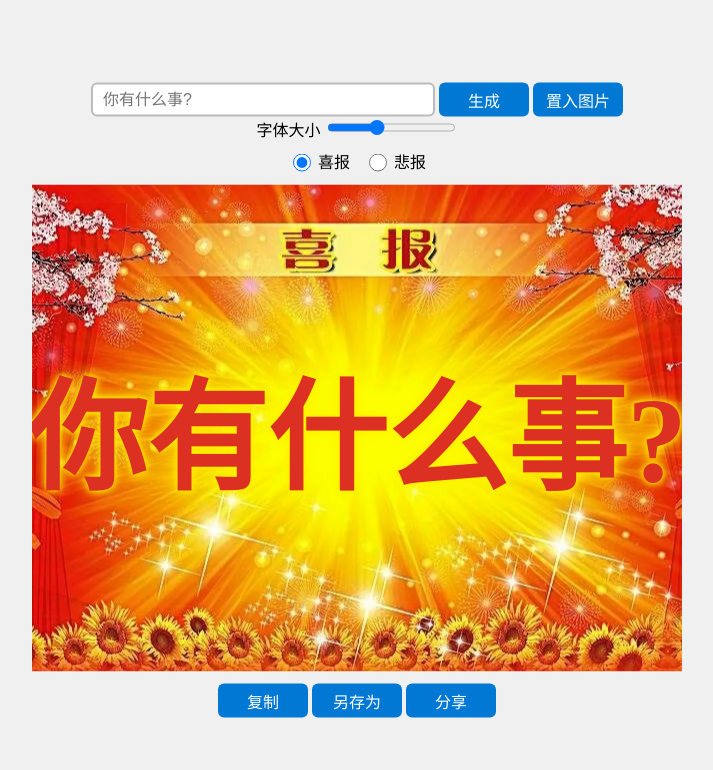
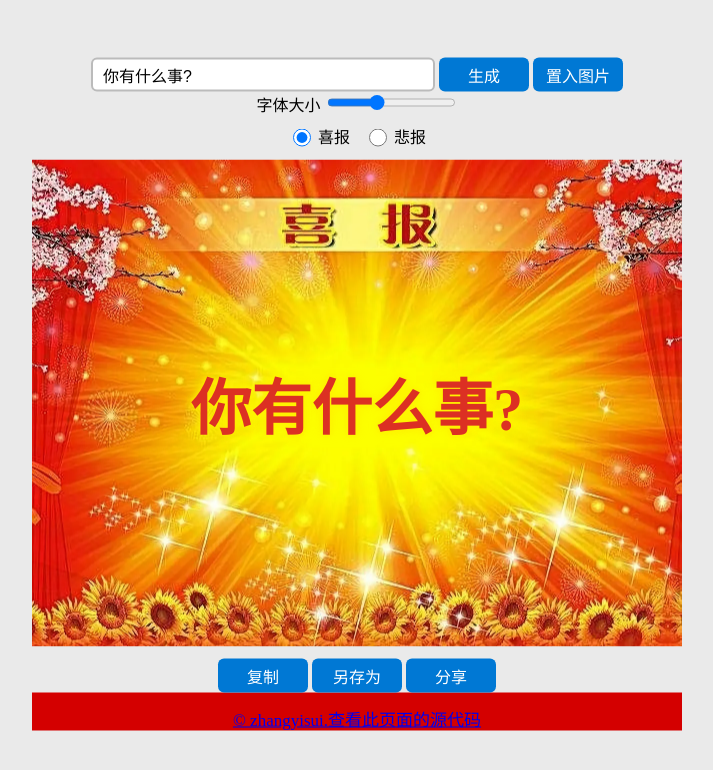
Before and after one commit to zhangyisui/good-news-generator, a plain HTML site: page index.html in a window 1280 px wide. Shown: the whole page, without its empty margins (283-996 px from the left). Drawn offline with Linux system fonts and the light colour scheme.

Commit message:
样式修改

```diff
--- a/index.html
+++ b/index.html
@@ -1,21 +1,20 @@
 <!DOCTYPE html>
 <html lang="zh">
-
   <head>
-	<meta charset="utf-8">
-	<meta name="viewport" content="width=device-width,initial-scale=1">
+    <meta charset="utf-8" />
+    <meta name="viewport" content="width=device-width,initial-scale=1" />
     <title>喜报生成器</title>
-	<link rel="icon" type="x-icon" href="./logo.jpg">
-	<link rel="stylesheet" type="text/css" href="./style.css">
+    <link rel="icon" type="x-icon" href="./logo.jpg" />
+    <link rel="stylesheet" type="text/css" href="./style.css" />
     <script type="text/javascript" src="./script.js"></script>
     <script src="./dom-to-image.min.js"></script>
   </head>
 
   <body>
     <div id="main">
-		<input id="main_context" placeholder="你有什么事?" />
+      <input id="main_context" value="你有什么事?" />
       <button id="main_make">生成</button>
-		<button id="main_makepic">置入图片</button><br>
+      <button id="main_makepic">置入图片</button><br />
       <label for="font-size">字体大小</label>
       <input
         type="range"
@@ -27,16 +26,27 @@
       />
       <div id="main_choice">
         <input name="news_type" type="radio" value="good" id="good" checked />
-			<label for="good" style="margin-right:10px">喜报</label>
+        <label for="good" style="margin-right: 10px">喜报</label>
         <input name="news_type" type="radio" value="bad" id="bad" />
-			<label for="bad">悲报</label><br>
+        <label for="bad">悲报</label><br />
       </div>
       <div id="main_img"></div>
-		<button id="main_copy" style="margin-top: 12px;">复制</button>
-		<button id="main_save" style="margin-top: 12px;">另存为</button>
-		<button id="main_share" style="margin-top: 12px;">分享</button>
+      <button id="main_copy" style="margin-top: 12px">复制</button>
+      <button id="main_save" style="margin-top: 12px">另存为</button>
+      <button id="main_share" style="margin-top: 12px">分享</button>
+      <p id="foot">
+        <a href="https://www.zhangyisui.top" target="_blank"
+          >&copy; zhangyisui.</a
+        ><a href="https://www.example.com" target="_blank"
+          >查看此页面的源代码</a
+        >
+      </p>
     </div>
-	<input id="picSelector" type="file" accept="image/jpeg,image/png,image/webp" hidden />
+    <input
+      id="picSelector"
+      type="file"
+      accept="image/jpeg,image/png,image/webp"
+      hidden
+    />
   </body>
-
 </html>
--- a/script.js
+++ b/script.js
@@ -1,39 +1,41 @@
 let picBase64 = null;
 
 function createNews(type, context) {
-    let fontSizePercent = document.getElementById("font-size").value;  // 获取字体大小的值（百分比）
+  let fontSizePercent = document.getElementById("font-size").value; // 获取字体大小的值（百分比）
 
-    // 将百分比转换为 40px 到 200px 之间的字体大小
-    let fontSize = 40 + (fontSizePercent / 500) * (200 - 40);  // 百分比值转换为 40px 到 200px 之间
+  let fontSize = 1 + (fontSizePercent / 500) * (120 - 1); // 字号按百分比转换为 1px 到 120px 之间
 
   let img = document.getElementById("main_img");
   img.innerHTML = `
         <img class="bg" src="./img/${type}.webp" />
-        <p class="context" style="font-size: ${fontSize}px; ${type == 'good_news' ?
-            'color: #dc3023; text-shadow: 0 0 5px rgba(255,240,0,0.8), 0 0 10px rgba(255,240,0,0.8), 0 0 15px rgba(255,240,0,0.8);' :
-            'color: #5a5a5a;'}">
+        <p class="context" style="font-size: ${fontSize}px; ${
+    type == "good_news"
+      ? "color: #dc3023; text-shadow: 0 0 5px rgba(255,240,0,0.8), 0 0 10px rgba(255,240,0,0.8), 0 0 15px rgba(255,240,0,0.8);"
+      : "color: #5a5a5a;"
+  }">
             ${context}
         </p>
     `;
-};
+}
 
 function createNewsByImage(type, contextBase64) {
   let img = document.getElementById("main_img");
   img.innerHTML = `
         <img class="bg" src="./img/${type}.webp" />
-        <img class="ft" src="${contextBase64}" ${type == "bad_news" ? 'style="filter: grayscale(1);"' : ""} />
+        <img class="ft" src="${contextBase64}" ${
+    type == "bad_news" ? 'style="filter: grayscale(1);"' : ""
+  } />
     `;
-};
+}
 
 function getNewsType() {
   if (document.getElementById("good").checked) {
     return "good_news";
-    }
-    else if (document.getElementById("bad").checked) {
+  } else if (document.getElementById("bad").checked) {
     return "bad_news";
   }
   return "unknown";
-};
+}
 
 window.addEventListener("load", () => {
   createNews("good_news", "你有什么事?");
@@ -43,11 +45,12 @@ window.addEventListener("load", () => {
     createNews(getNewsType(), document.getElementById("main_context").value);
   });
 
-    document.getElementById("good").onchange = document.getElementById("bad").onchange = () => {
+  document.getElementById("good").onchange = document.getElementById(
+    "bad"
+  ).onchange = () => {
     if (picBase64 === null) {
       createNews(getNewsType(), document.getElementById("main_context").value);
-        }
-        else {
+    } else {
       createNewsByImage(getNewsType(), picBase64);
     }
   };
@@ -56,7 +59,9 @@ window.addEventListener("load", () => {
     document.getElementById("picSelector").click();
   });
 
-    document.getElementById("picSelector").addEventListener("change", function () {
+  document
+    .getElementById("picSelector")
+    .addEventListener("change", function () {
       let reader = new FileReader();
       reader.readAsDataURL(this.files[0]);
       reader.addEventListener("load", () => {
@@ -73,9 +78,11 @@ window.addEventListener("load", () => {
 
   document.getElementById("main_copy").addEventListener("click", () => {
     domtoimage.toBlob(document.getElementById("main_img")).then((blob) => {
-            navigator.clipboard.write([new ClipboardItem({
-                "image/png": blob
-            })]);
+      navigator.clipboard.write([
+        new ClipboardItem({
+          "image/png": blob,
+        }),
+      ]);
       setTimeout(() => {
         alert("复制成功！");
       }, 200);
@@ -93,11 +100,16 @@ window.addEventListener("load", () => {
 
   document.getElementById("main_share").addEventListener("click", () => {
     domtoimage.toBlob(document.getElementById("main_img")).then((blob) => {
-            navigator.share({
-                files: [new File([blob], `${getNewsType()}.png`, { type: "image/png" })]
-            }).then(() => {
+      navigator
+        .share({
+          files: [
+            new File([blob], `${getNewsType()}.png`, { type: "image/png" }),
+          ],
+        })
+        .then(() => {
           alert("分享成功！");
-            }).catch(() => {
+        })
+        .catch(() => {
           alert("分享失败！");
         });
     });
--- a/style.css
+++ b/style.css
@@ -1,10 +1,13 @@
-html, body {
+html,
+body {
 	height: 100%;
 	width: 100%;
 	margin: 0;
+	padding: 0;
 	/* user-select: none; */
-	background-color: #f0f0f0;
+	background-color: #eaeaea;
 }
+
 #main {
 	position: fixed;
 	left: 50%;
@@ -12,14 +15,17 @@ html, body {
 	transform: translate(-50%, -50%);
 	text-align: center;
 }
+
 #main h1 {
 	font-size: 30px;
 	margin: 0 0 8px 0;
 }
+
 #main p {
 	font-size: 17px;
 	margin: 0 0 12px 0;
 }
+
 #main_context {
 	display: inline-block;
 	vertical-align: middle;
@@ -34,9 +40,11 @@ html, body {
 	width: 320px;
 	transition: all .1s;
 }
+
 #main_context:focus {
 	border-color: #0078d4;
 }
+
 #main button {
 	display: inline-block;
 	vertical-align: middle;
@@ -50,24 +58,30 @@ html, body {
 	width: 90px;
 	transition: all .1s;
 }
+
 #main button:hover {
 	filter: brightness(1.1);
 }
+
 #main button:active {
 	filter: brightness(.9);
 }
+
 #main_choice {
 	margin: 8px 0 12px 0;
 }
+
 #main_choice input[type=radio] {
 	width: 18px;
 	height: 18px;
 	vertical-align: middle;
 }
+
 #main_choice label {
 	font-size: 16px;
 	vertical-align: middle;
 }
+
 #main_img {
 	position: relative;
 	margin: 0;
@@ -76,6 +90,7 @@ html, body {
 	overflow: hidden;
 	font-size: 0;
 }
+
 #main_img .bg {
 	position: relative;
 	left: 0;
@@ -84,6 +99,7 @@ html, body {
 	height: 100%;
 	line-height: 0;
 }
+
 #main_img .context {
 	font-size: 52px;
 	font-weight: bolder;
@@ -96,6 +112,7 @@ html, body {
 	transform: translate(-50%, -50%);
 	white-space: nowrap;
 }
+
 #main_img .ft {
 	position: absolute;
 	width: 100%;
@@ -105,17 +122,28 @@ html, body {
 	object-fit: contain;
 }
 
+#foot {
+	padding-top: 2%;
+	border: none;
+	outline: none;
+	background-color: #d40000;
+	color: #fff;
+}
+
 @media screen and (max-width: 700px) {
 	#main {
 		width: 100vw;
 	}
+
 	#main_context {
 		width: calc(100% - 230px);
 	}
+
 	#main_img {
 		width: 100%;
 		height: auto;
 	}
+
 	#main_img .context {
 		font-size: 38px;
 	}
```
Lines whose indentation alone changed are shown as unchanged.
